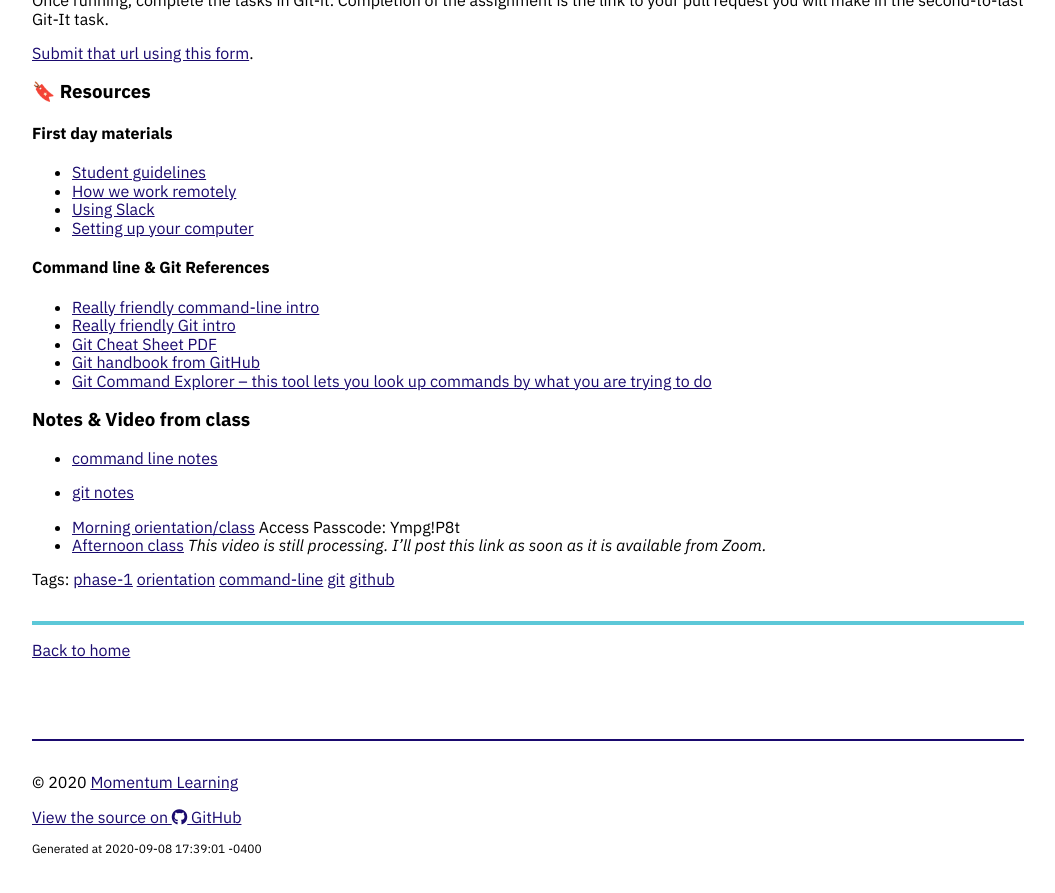
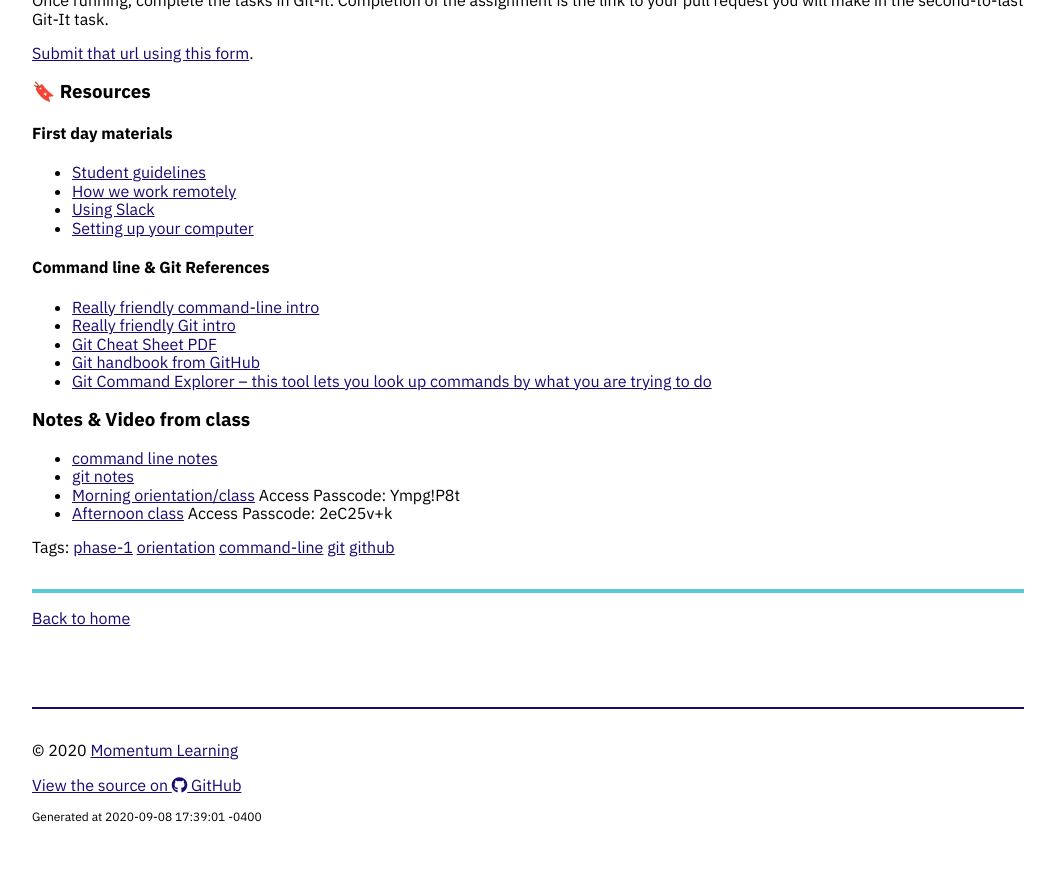
Before and after one commit to momentum-team-5/momentum-team-5.github.io, a Jekyll site: the page built from _posts/2020-09-08-welcome-phase-1.md, in a window 1280 px wide and 900 px high, scrolled down 936 px. Shown: the top 893 px of the window, without its empty margins (112-1167 px from the left). Built offline with Jekyll 4.4.1, drawn with Linux system fonts in a browser that asks for light colours; nearby versions of some CDN libraries; after the commit the page ends 1804 px from its top, so only the background shows below that.

Commit message:
Add class video links

```diff
--- a/_posts/2020-09-08-welcome-phase-1.md
+++ b/_posts/2020-09-08-welcome-phase-1.md
@@ -65,7 +65,5 @@ Once running, complete the tasks in Git-it. Completion of the assignment is the
 
 - [command line notes](https://github.com/momentum-team-5/notes/blob/main/command-line.md)
 - [git notes](https://github.com/momentum-team-5/notes/blob/main/git.md)
-
-- [Morning orientation/class](https://us02web.zoom.us/rec/share/IbsncjzWbys-RZYBv5iQIdCfvYeHtDmF-tAbe85GuT46N4iYxhpLuD3yyZNx1mJQ.JmhM-9oyBS2IDVhZ
-) Access Passcode: Ympg!P8t
-- [Afternoon class]() _This video is still processing. I'll post this link as soon as it is available from Zoom._
+- [Morning orientation/class](https://us02web.zoom.us/rec/share/IbsncjzWbys-RZYBv5iQIdCfvYeHtDmF-tAbe85GuT46N4iYxhpLuD3yyZNx1mJQ.JmhM-9oyBS2IDVhZ) Access Passcode: Ympg!P8t
+- [Afternoon class](https://us02web.zoom.us/rec/share/CxEL1hgdXbVzbiwQ-x-WXgglwSbV8h3WaQeItsjJKL2udKBXjnM0bX4J3JFNXOS-.cmKNOvTGM5oCKmJn) Access Passcode: 2eC25v+k
```
